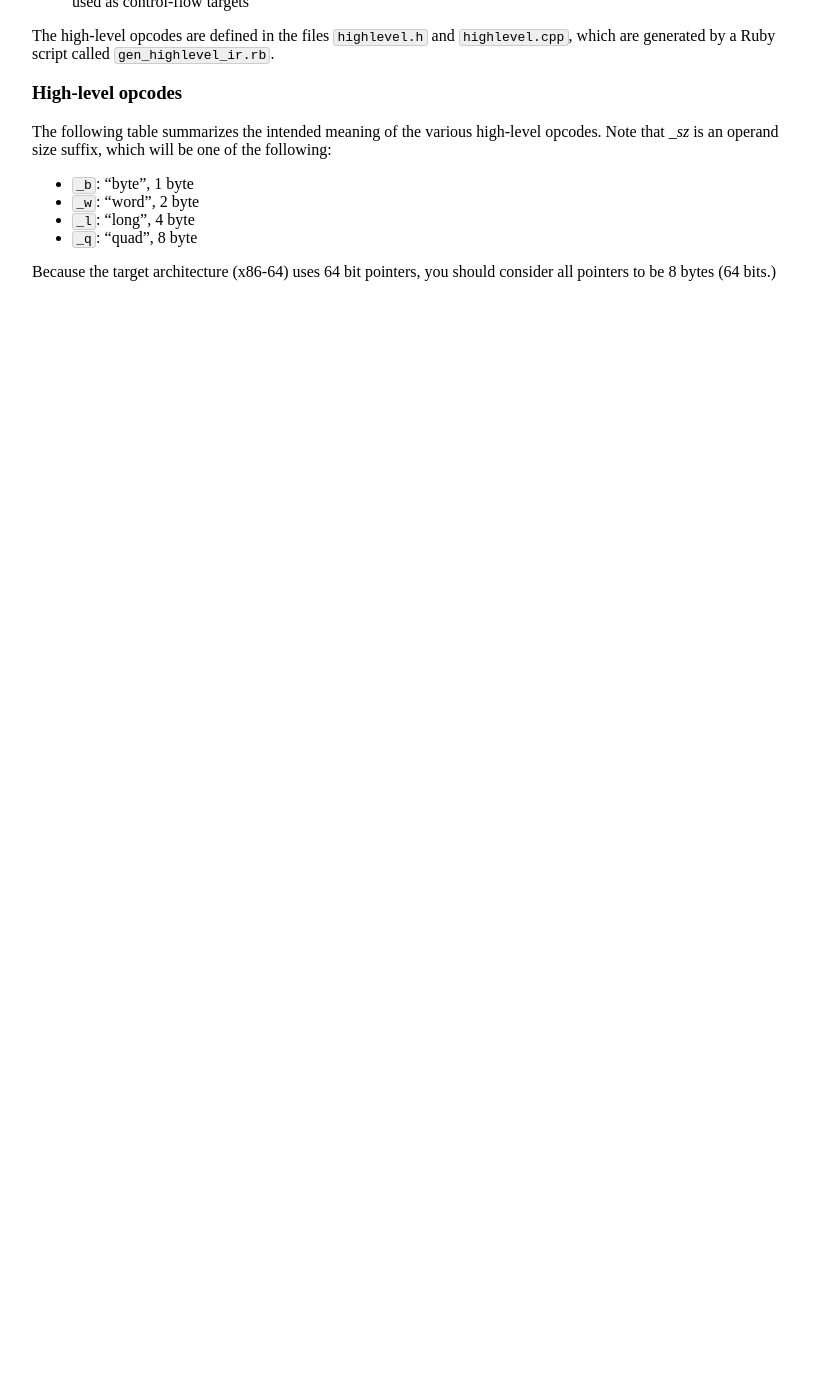
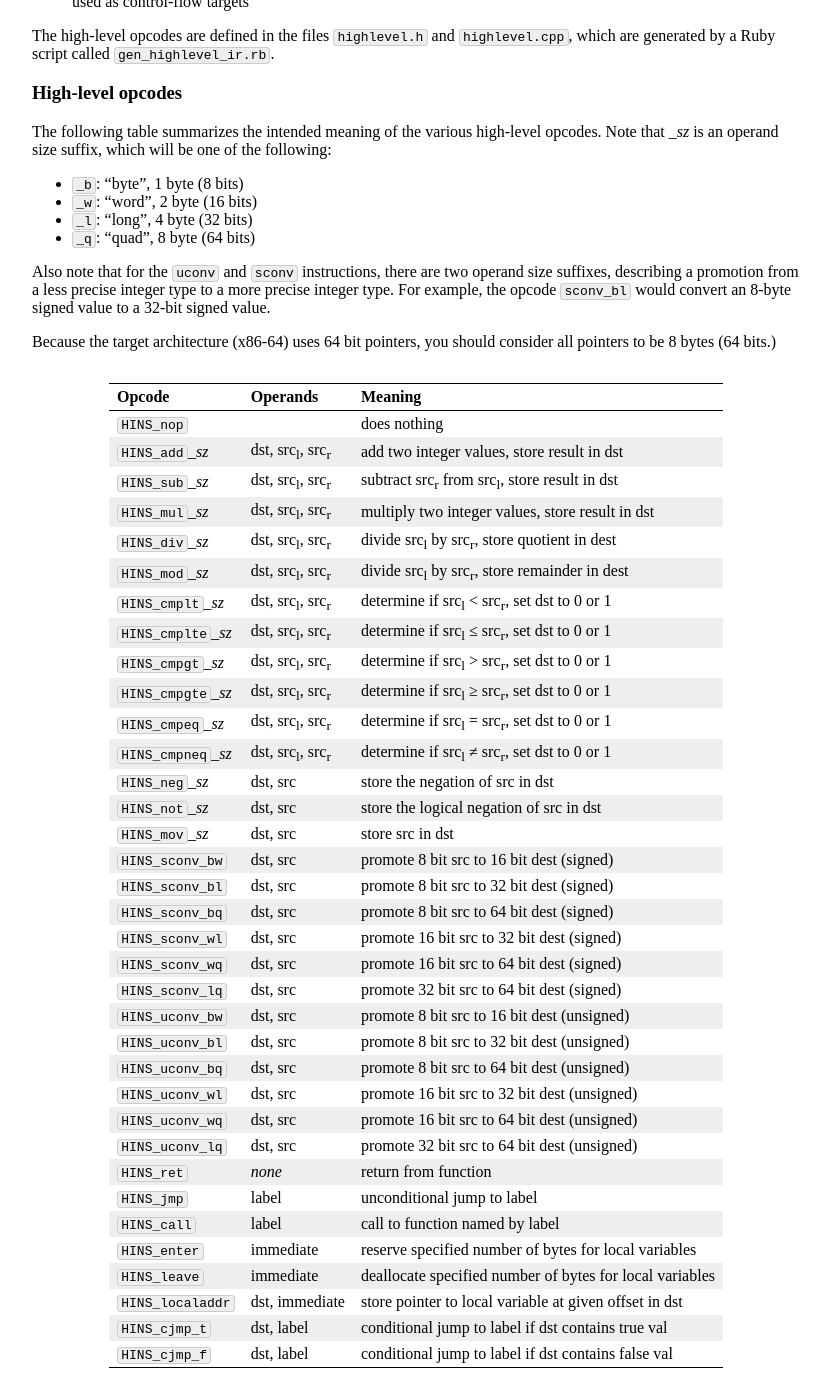
Before and after one commit to jhucompilers/fall2022, a Jekyll site: the page built from assign/assign04.md, in a window 1280 px wide and 1400 px high, scrolled down 3093 px. Shown: the whole window, without its empty margins (224-1054 px from the left). Built offline with Jekyll 4.4.1, drawn with Linux system fonts in a browser that asks for light colours; before the commit the page ends 3406 px from its top, so only the background shows below that; some of the changed text lies outside the part shown.

Commit message:
out of steam for this evening

```diff
--- a/assign/assign04.md
+++ b/assign/assign04.md
@@ -205,7 +205,7 @@ is likely the best way to learn how they work.  As a very brief summary:
   via a base register (and optionally an index or offset),
   an intermediate value, or a label
 * an `Instruction` represents a high-level instruction with an
-  opcode, and between 1 and 3 operands
+  opcode, and between 0 and 3 operands
 * an `InstructionSequence` is a sequence of `Instruction` objects,
   with support for defining labels that can be used as control-flow
   targets
@@ -220,13 +220,58 @@ The following table summarizes the intended meaning of the various
 high-level opcodes.  Note that *\_sz* is an operand size suffix,
 which will be one of the following:
 
-* `_b`: "byte", 1 byte
-* `_w`: "word", 2 byte
-* `_l`: "long", 4 byte
-* `_q`: "quad", 8 byte
+* `_b`: "byte", 1 byte (8 bits)
+* `_w`: "word", 2 byte (16 bits)
+* `_l`: "long", 4 byte (32 bits)
+* `_q`: "quad", 8 byte (64 bits)
+
+Also note that for the `uconv` and `sconv` instructions, there are
+two operand size suffixes, describing a promotion from a less precise
+integer type to a more precise integer type. For example, the opcode
+`sconv_bl` would convert an 8-byte signed value to a 32-bit signed
+value.
 
 Because the target architecture (x86-64) uses 64 bit pointers, you should
 consider all pointers to be 8 bytes (64 bits.)
+
+Opcode              | Operands      | Meaning
+------------------- | ------------- | -------
+`HINS_nop`          |               | does nothing
+`HINS_add`*_sz*     | dst, src<sub>l</sub>, src<sub>r</sub> | add two integer values, store result in dst
+`HINS_sub`*_sz*     | dst, src<sub>l</sub>, src<sub>r</sub> | subtract src<sub>r</sub> from src<sub>l</sub>, store result in dst
+`HINS_mul`*_sz*     | dst, src<sub>l</sub>, src<sub>r</sub> | multiply two integer values, store result in dst
+`HINS_div`*_sz*     | dst, src<sub>l</sub>, src<sub>r</sub> | divide src<sub>l</sub> by src<sub>r</sub>, store quotient in dest
+`HINS_mod`*_sz*     | dst, src<sub>l</sub>, src<sub>r</sub> | divide src<sub>l</sub> by src<sub>r</sub>, store remainder in dest
+`HINS_cmplt`*_sz*   | dst, src<sub>l</sub>, src<sub>r</sub> | determine if src<sub>l</sub> &lt; src<sub>r</sub>, set dst to 0 or 1
+`HINS_cmplte`*_sz*  | dst, src<sub>l</sub>, src<sub>r</sub> | determine if src<sub>l</sub> &le; src<sub>r</sub>, set dst to 0 or 1
+`HINS_cmpgt`*_sz*   | dst, src<sub>l</sub>, src<sub>r</sub> | determine if src<sub>l</sub> &gt; src<sub>r</sub>, set dst to 0 or 1
+`HINS_cmpgte`*_sz*  | dst, src<sub>l</sub>, src<sub>r</sub> | determine if src<sub>l</sub> &ge; src<sub>r</sub>, set dst to 0 or 1
+`HINS_cmpeq`*_sz*   | dst, src<sub>l</sub>, src<sub>r</sub> | determine if src<sub>l</sub> = src<sub>r</sub>, set dst to 0 or 1
+`HINS_cmpneq`*_sz*  | dst, src<sub>l</sub>, src<sub>r</sub> | determine if src<sub>l</sub> &ne; src<sub>r</sub>, set dst to 0 or 1
+`HINS_neg`*_sz*     | dst, src                              | store the negation of src in dst
+`HINS_not`*_sz*     | dst, src                              | store the logical negation of src in dst
+`HINS_mov`*_sz*     | dst, src                              | store src in dst
+`HINS_sconv_bw`     | dst, src                              | promote 8 bit src to 16 bit dest (signed)
+`HINS_sconv_bl`     | dst, src                              | promote 8 bit src to 32 bit dest (signed)
+`HINS_sconv_bq`     | dst, src                              | promote 8 bit src to 64 bit dest (signed)
+`HINS_sconv_wl`     | dst, src                              | promote 16 bit src to 32 bit dest (signed)
+`HINS_sconv_wq`     | dst, src                              | promote 16 bit src to 64 bit dest (signed)
+`HINS_sconv_lq`     | dst, src                              | promote 32 bit src to 64 bit dest (signed)
+`HINS_uconv_bw`     | dst, src                              | promote 8 bit src to 16 bit dest (unsigned)
+`HINS_uconv_bl`     | dst, src                              | promote 8 bit src to 32 bit dest (unsigned)
+`HINS_uconv_bq`     | dst, src                              | promote 8 bit src to 64 bit dest (unsigned)
+`HINS_uconv_wl`     | dst, src                              | promote 16 bit src to 32 bit dest (unsigned)
+`HINS_uconv_wq`     | dst, src                              | promote 16 bit src to 64 bit dest (unsigned)
+`HINS_uconv_lq`     | dst, src                              | promote 32 bit src to 64 bit dest (unsigned)
+`HINS_ret`          | *none*                                | return from function
+`HINS_jmp`          | label                                 | unconditional jump to label
+`HINS_call`         | label                                 | call to function named by label
+`HINS_enter`        | immediate                             | reserve specified number of bytes for local variables
+`HINS_leave`        | immediate                             | deallocate specified number of bytes for local variables
+`HINS_localaddr`    | dst, immediate                        | store pointer to local variable at given offset in dst
+`HINS_cjmp_t`       | dst, label                            | conditional jump to label if dst contains true val
+`HINS_cjmp_f`       | dst, label                            | conditional jump to label if dst contains false val
+
 
 <!--
 Describe the IR classes. (See what we can re-use from last time.)
```
